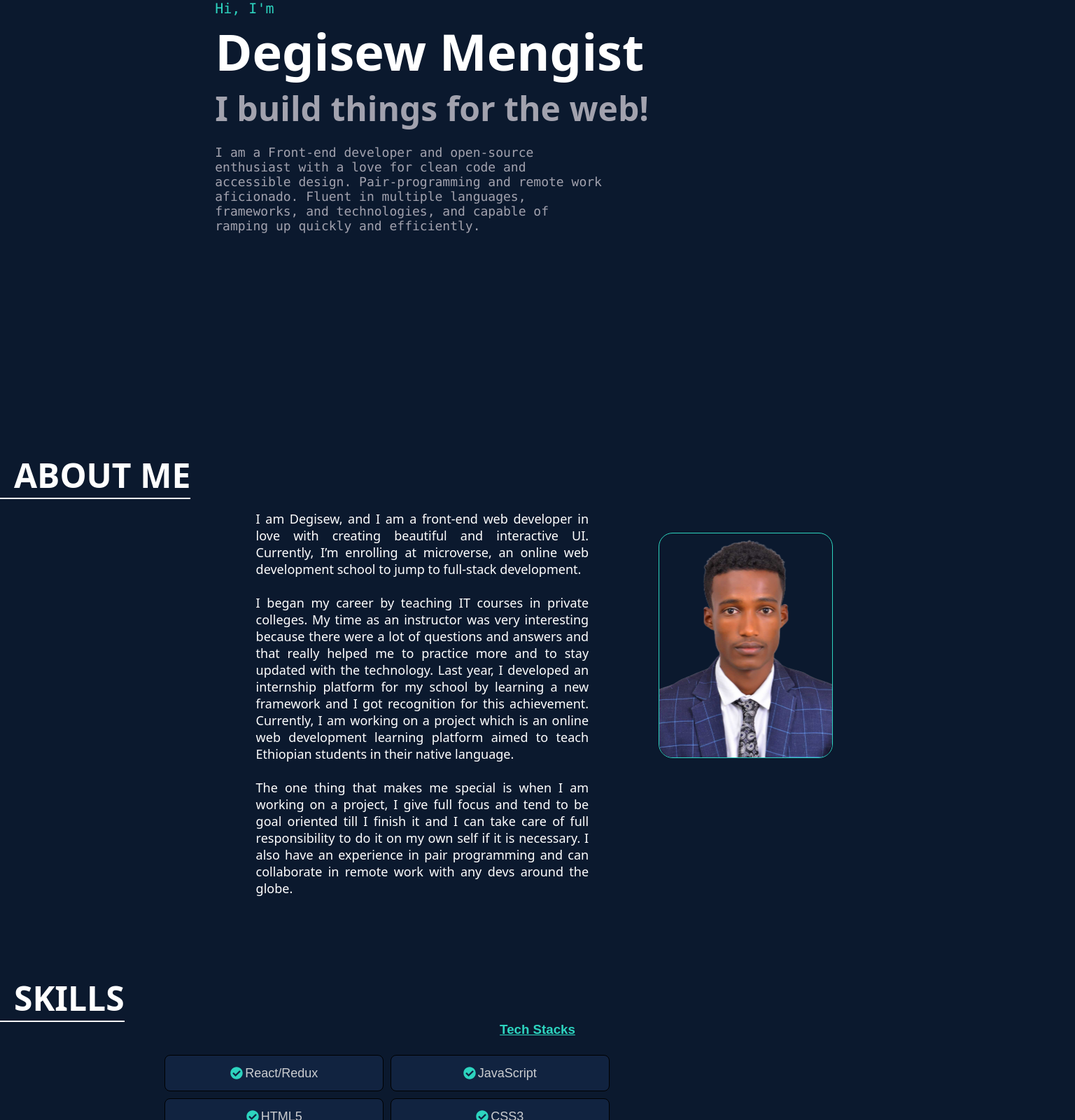
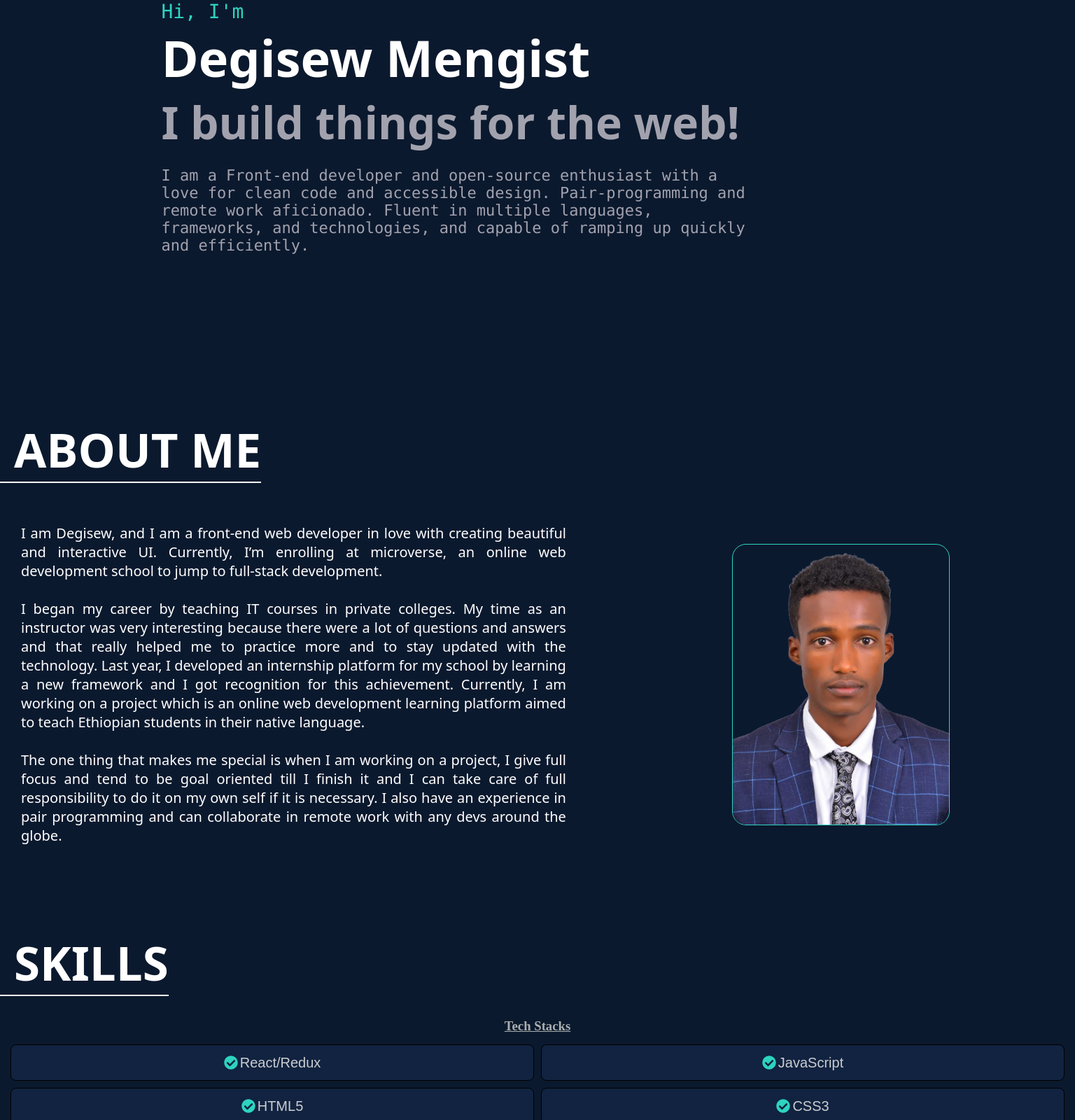
Before and after one commit to degisew/SPA-Portfolio, a React (Create React App) app: page / in a window 1536 px wide. Shown: the part 140-1740 px from the top of the page at 70% size. Built offline with nearby package versions, Linux system fonts and the light colour scheme.

Commit message:
Added a breakpoint

```diff
--- a/src/Pages/AboutMe.module.css
+++ b/src/Pages/AboutMe.module.css
@@ -38,21 +38,23 @@
 @media (min-width: 768px) {
   .photoDetailDiv {
     display: flex;
-    width: 55%;
     justify-content: space-between;
-    column-gap: 5rem;
+    column-gap: 3rem;
+    padding: 10px;
     margin: 1rem auto;
   }
 
  .myDetail {
-   font-size: 18px;
+   font-size: 14px;
 
  }
   .photo {
+    display: flex;
+    justify-content: center;
+    align-items: center;
     bottom: 0;
     left: 0;
     width: 50%;
-    margin: 0;
     max-width: none;
     padding: 0;
     right: 0;
@@ -63,7 +65,28 @@
   .photo img {
     border: 1px solid #2dd4bf;
     border-radius: 20px;
-    margin-top: 2rem;
     height: 20rem;
   }
 }
+
+@media (min-width: 1024px) {
+  .myDetail {
+      font-size: 18px;
+      width: 60%;
+
+    }
+}
+/* Normal Desktop Breakpoint */
+@media (min-width: 1300px) {
+  .myDetail {
+      font-size: 20px;
+      width: 60%;
+
+    }
+
+         .photo img {
+           border: 1px solid #2dd4bf;
+           border-radius: 20px;
+           height:25rem;
+         }
+}
--- a/src/Pages/ContactMe.module.css
+++ b/src/Pages/ContactMe.module.css
@@ -50,23 +50,54 @@
 @media (min-width: 768px) {
   .contactDiv {
     display: flex;
+    flex-direction: column;
+    justify-content: center;
+    align-items: center;
     margin-bottom: 40px;
+    text-align: center;
   }
 
   .address {
-    width: 30%;
-    border: 1px solid red;
+    border: none;
   }
 
   .contactIcons {
     display: flex;
-    width: 20%;
-    margin-bottom: 3rem;
-    border: 1px solid red;
+    width: 50%;
+    /* justify-content: space-evenly; */
   }
 
-    .contactIcons svg {
-      width: 50px;
-      height: 50px;
+  .contactIcons svg {
+      margin-right: 0;
+      width: 40px;
+      height: 40px;
     }
 }
+/* Laptops  Breakpoint */
+@media (min-width: 1024px) {
+  .address {
+      border: none;
+      font-size: 18px;
+    }
+}
+/* Normal Desktop Breakpoint */
+@media (min-width: 1300px) {
+  .contactDiv {
+      display: grid;
+      grid-template-columns: 50% 50%;
+      /* flex-direction: column;
+      justify-content: center;
+      align-items: center; */
+      margin-bottom: 40px;
+      text-align: center;
+    }
+ .address {
+   border: none;
+   font-size: 20px;
+ }
+        .contactIcons {
+          display: flex;
+          width: 50%;
+          /* justify-content: space-evenly; */
+        }
+}
--- a/src/Pages/Experience.module.css
+++ b/src/Pages/Experience.module.css
@@ -11,6 +11,24 @@
     color: #2dd4bf;
 }
 
+@media(min-width:568px) {
+.experiencesDiv {
+    display: grid;
+    grid-template-columns: auto auto;
+    width: 90%;
+    margin: 10px 10px;
+}
+
+.experience {
+    display: flex;
+    flex-direction: column;
+    justify-content: center;
+    align-items: center;
+    min-width: 240px;
+   min-height: 200px ;
+
+}
+}
 @media(min-width:768px) {
 .experiencesDiv {
     display: flex;
--- a/src/Pages/Home.module.css
+++ b/src/Pages/Home.module.css
@@ -1,5 +1,5 @@
 #home {
-  min-height: 550px;
+  min-height: 450px;
 }
 
 .mainDiv {
@@ -9,13 +9,15 @@
 }
 
 .mobileMenu {
+  overflow-x: hidden;
+  position: fixed;
+  transition: 0.5s;
   display: flex;
   flex-direction: column;
   width: 70%;
   height: 100%;
   background-color: #112340;
   float: right;
-  position: absolute;
   top: 0;
   right: 0;
   padding: 15px;
@@ -88,14 +90,14 @@
     Liberation Mono, Courier New, monospace;
 }
 
-/* Desktop Breakpoint */
+/* Tablet Breakpoint */
 @media (min-width: 768px) {
   .mainDiv {
-    width: 60%;
+    width: 90%;
     margin: 3rem auto;
   }
   .name {
-  font-size: 72px;
+    font-size: 50px;
   }
 
   .popup {
@@ -107,7 +109,70 @@
     color: rgb(162, 162, 174);
   }
   .description {
-    font-size: 18px;
-    width: 60%;
+    font-size: 17px;
+    width: 80%;
   }
 }
+@media (min-width: 1024px) {
+  .mainDiv {
+    width: 70%;
+    margin: 3rem auto;
+  }
+
+.hi {
+  font-size: 24px;
+  color: #2dd4bf;
+  font-family: ui-monospace, SFMono-Regular, Menlo, Monaco, Consolas,
+    Liberation Mono, Courier New, monospace;
+}
+
+  .name {
+    font-size: 64px;
+  }
+
+  .popup {
+    display: none;
+  }
+
+  .job {
+    font-size: 55px;
+    color: rgb(162, 162, 174);
+  }
+  .description {
+    font-size: 18px;
+    width: 80%;
+  }
+}
+/* Normal Desktop break point */
+@media (min-width: 1300px) {
+  #home {
+      min-height: 500px;
+    }
+  .mainDiv {
+    width: 70%;
+    margin: 3rem auto;
+  }
+  .name {
+    font-size: 72px;
+  }
+
+.hi {
+  font-size: 28px;
+  color: #2dd4bf;
+  font-family: ui-monospace, SFMono-Regular, Menlo, Monaco, Consolas,
+    Liberation Mono, Courier New, monospace;
+}
+
+  .popup {
+    display: none;
+  }
+
+  .job {
+    font-size: 64px;
+    color: rgb(162, 162, 174);
+  }
+  .description {
+    font-size: 22px;
+    width: 80%;
+  }
+}
--- a/src/Pages/Projects.module.css
+++ b/src/Pages/Projects.module.css
@@ -43,12 +43,15 @@
 }
 
 .builtWith {
-  display: flex;
-  width: 100%;
+
+  display: grid;
+  grid-template-columns: auto auto auto;
+  padding-top: 20px;
+  column-gap: 10px;
+  row-gap: 10px;
   justify-content: center;
-  column-gap: 10px;
-  padding-top: 20px;
 }
+
 
 .tech {
   color: rgb(203, 205, 208);
@@ -58,21 +61,52 @@
   background-color: #112340;
   border: 1px solid #2dd4bf;
   border-radius: 8px;
-  margin-top: 10px;
   padding: 10px;
   min-height: 20px;
   font-size: 12px;
   font-family: "Poppins", sans-serif;
 }
 
+@media (min-width: 375px) {
+  .builtWith {
+    display: flex;
+    /* width: 100%; */
+    justify-content: center;
+    column-gap: 10px;
+    padding-top: 20px;
+  }
+}
+
 @media (min-width: 768px) {
   .mainContainer {
+    display: grid;
+    grid-template-columns: 50% 50%;
+    width: 95%;
     color: rgb(203, 205, 208);
-            display: grid;
-            width: 80%;
-            margin: 20px auto;
-
+    margin: auto auto;
     text-align: center;
-            grid-template-columns: 33.33% 33.33% 33.33%;
   }
 }
+/* Normal Desktop Breakpoint */
+@media (min-width: 1300px) {
+  .mainContainer {
+    display: grid;
+    grid-template-columns: 33.3% 33.3% 33.3%;
+    width: 95%;
+    color: rgb(203, 205, 208);
+    margin: auto auto;
+    text-align: center;
+  }
+.title {
+  text-align: center;
+  font-size: 20px;
+}
+     .description {
+       text-align: justify;
+       font-size: 14px;
+       padding: 0 20px;
+       font-family: ui-sans-serif, system-ui, -apple-system, BlinkMacSystemFont,
+         Segoe UI, Roboto, Helvetica Neue, Arial, Noto Sans, sans-serif,
+         Apple Color Emoji, Segoe UI Emoji, Segoe UI Symbol, Noto Color Emoji;
+     }
+}
--- a/src/Pages/SharedStyles.module.css
+++ b/src/Pages/SharedStyles.module.css
@@ -5,6 +5,7 @@
   padding-left: 20px;
   border-bottom: 2px solid white;
   margin-top: 6rem;
+  margin-bottom: 2rem;
 }
 
 @media(min-width: 768px) {
@@ -17,3 +18,23 @@
       margin-top: 6rem;
     }
 }
+@media(min-width: 1024px) {
+  .title {
+      font-size: 2.5rem;
+      font-weight: 700;
+      width: fit-content;
+      padding-left: 20px;
+      border-bottom: 2px solid white;
+      margin-top: 6rem;
+    }
+}
+@media(min-width: 1300px) {
+  .title {
+      font-size: 2.8rem;
+      font-weight: 700;
+      width: fit-content;
+      padding-left: 20px;
+      border-bottom: 2px solid white;
+      margin-top: 6rem;
+    }
+}
--- a/src/Pages/Skills.module.css
+++ b/src/Pages/Skills.module.css
@@ -1,8 +1,8 @@
 .subTitle {
   text-align: center;
-  color: #2dd4bf;
+  color: #abb0af;
   text-decoration: underline;
-  font-family: "Poppins", sans-serif;
+  font-family: 'Lobster', cursive;
 }
 
 .skillsContainer {
@@ -21,7 +21,7 @@
   border-radius: 8px;
   margin: 5px;
   min-height: 50px;
-  font-size: 18px;
+  font-size: 15px;
   font-family: "Poppins", sans-serif;
 }
 
@@ -30,18 +30,95 @@
   margin-right: 3px;
 }
 
+/* Landscape Mobile Break Point */
+@media (min-width: 568px) {
+  .skills {
+    color: rgb(203, 205, 208);
+    display: flex;
+    justify-content: center;
+    align-items: center;
+    background-color: #112340;
+    border: 1px solid black;
+    border-radius: 8px;
+    margin: 5px;
+    min-height: 50px;
+    font-size: 18px;
+    font-family: "Poppins", sans-serif;
+  }
+}
+
+/* Tablet Break Point */
 @media (min-width: 768px) {
+  .mainContainer {
+    display: grid;
+    grid-template-columns: 50% 50%;
+    margin: 10px;
+    padding: 10px;
+    text-align: center;
+    column-gap: 10px;
+    row-gap: 10px;
+  }
+
+  .subTitleSkillContDiv {
+    display: flex;
+    flex-direction: column;
+    justify-content: center;
+    align-items: center;
+    margin-top: 10px;
+    border: 3px solid #112340;
+  }
+
   .skillsContainer {
     display: grid;
-    width: 70%;
-    margin: 20px auto;
-    grid-template-columns: 30% 30%;
+    grid-template-columns: 50% 50%;
+    margin: 10px;
   }
 
-  .subTitle {
-      text-align:center;
-      color: #2dd4bf;
-      text-decoration: underline;
-      font-family: "Poppins", sans-serif;
+  .skills {
+    color: rgb(203, 205, 208);
+    display: flex;
+    justify-content: center;
+    align-items: center;
+    background-color: #112340;
+    border-radius: 8px;
+    margin: 5px;
+    min-width: 170px;
+    min-height: 50px;
+    font-size: 16px;
+    font-family: "Poppins", sans-serif;
   }
 }
+
+/* Laptops break Point */
+@media(min-width: 1024px) {
+  .skills {
+    font-size: 18px;
+  }
+}
+
+/* Normal Desktop breakPoint */
+@media(min-width: 1300px) {
+  .mainContainer {
+    display: grid;
+    grid-template-columns: auto auto auto;
+    margin: 10px;
+    padding: 10px;
+    text-align: center;
+    column-gap: 10px;
+    row-gap: 10px;
+  }
+
+  .skills {
+    font-size: 20px;
+  }
+
+  .subTitleSkillContDiv {
+    display: flex;
+    flex-direction: column;
+
+
+    margin-top: 10px;
+    padding-top: 10px;
+    border: 3px solid #112340;
+  }
+}
```
Lines whose indentation alone changed are shown as unchanged.
